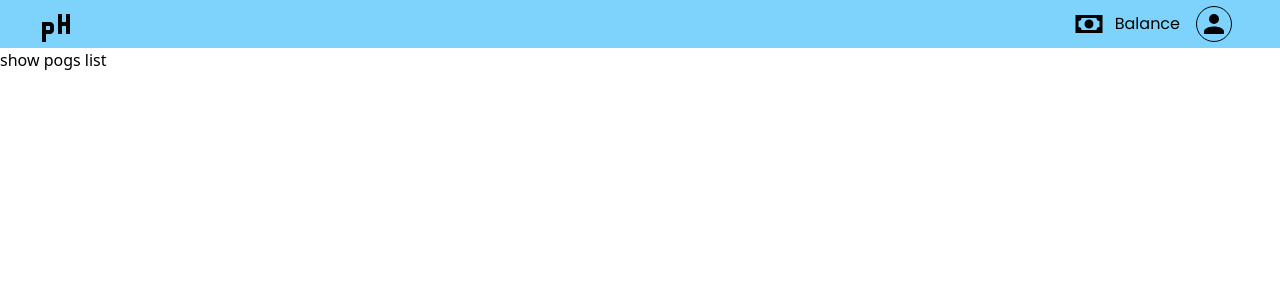
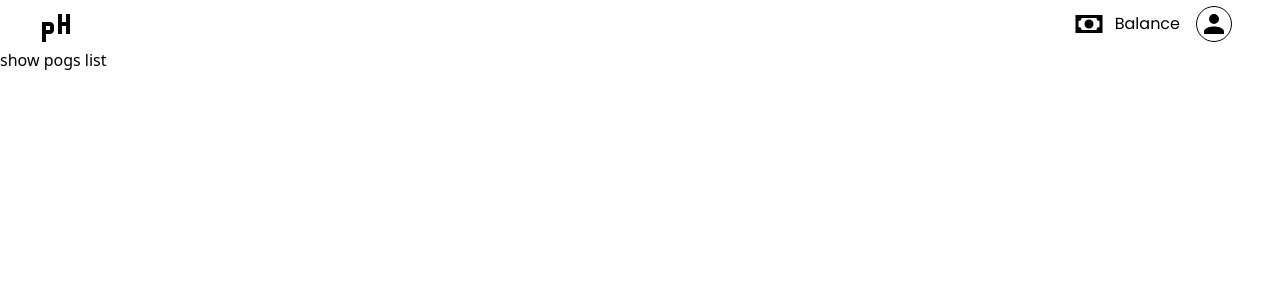
Before and after one commit to ajaparicio36/testing-lab03, a React (Create React App) app in the folder frontend/: page / in a window 1280 px wide. Shown: the top 300 px of the page. Built offline with nearby package versions, Linux system fonts and the light colour scheme.

Commit message:
build: add colors

```diff
--- a/frontend/tailwind.config.js
+++ b/frontend/tailwind.config.js
@@ -7,6 +7,14 @@ module.exports = {
     fontFamily: {
       poppins: ["Poppins", "sans-serif"],
     },
+    colors: {
+      'background': '#f8f5f9',
+      'primary': '#9853b3',
+      'white': '#f8f5f9',
+      'gray': '#d1d5db',
+      'secondary': '#c793dc',
+      'accent': '#b65bd9'
+    },
   },
   plugins: [],
 }
```
